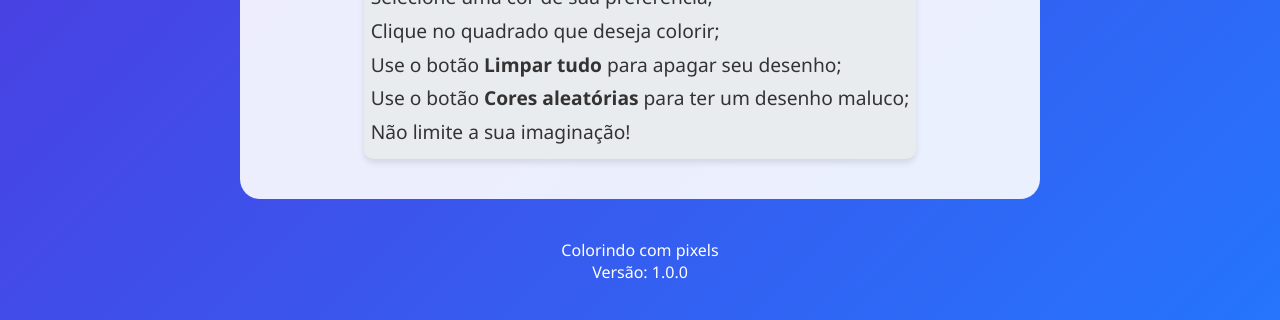
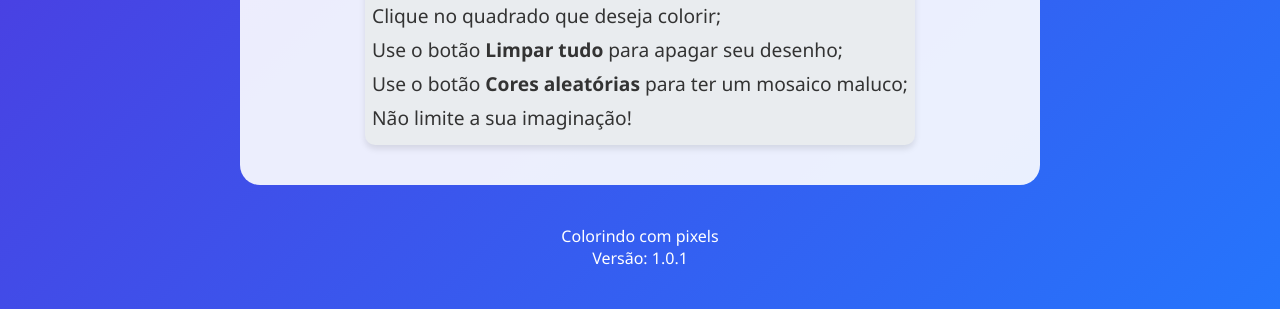
Before and after one commit to AnuTech001/pixel-art, a plain HTML site: page index.html in a window 1280 px wide. Shown: the part 1491-1811 px from the top of the page. Drawn offline with Linux system fonts and the light colour scheme.

Commit message:
Subindo versão 1.0.1

```diff
--- a/assets/css/style.css
+++ b/assets/css/style.css
@@ -1,5 +1,5 @@
 :root {
-  --pixel-size: clamp(13.2px, 4.2vw, 25.2px);
+  --pixel-size: clamp(12.5px, 3.5vw, 24.5px);
 }
 
 * {
@@ -79,7 +79,7 @@ span {
 }
 
 .cor-opcao.ativada {
-  border: 2px solid #000;
+  border: 2px solid #ddd;
   transform: scale(0.9);
 }
 
--- a/index.html
+++ b/index.html
@@ -127,14 +127,14 @@
         <p>
           Use o botão
           <strong>Cores aleatórias</strong>
-          para ter um desenho maluco;
+          para ter um mosaico maluco;
         </p>
         <p>Não limite a sua imaginação!</p>
       </div>
     </div>
     <footer>
       <p>Colorindo com pixels</p>
-      <p>Versão: 1.0.0</p>
+      <p>Versão: 1.0.1</p>
     </footer>
     <div vw class="enabled">
       <div vw-access-button class="active"></div>
```
